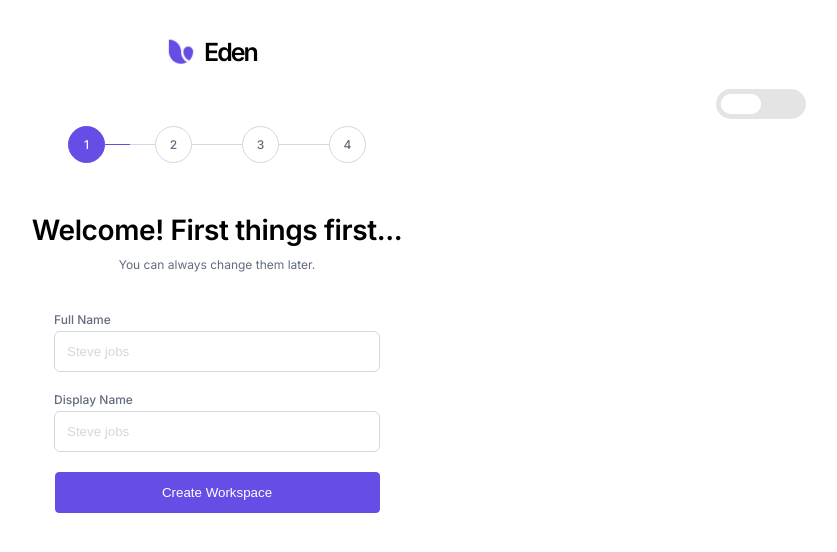
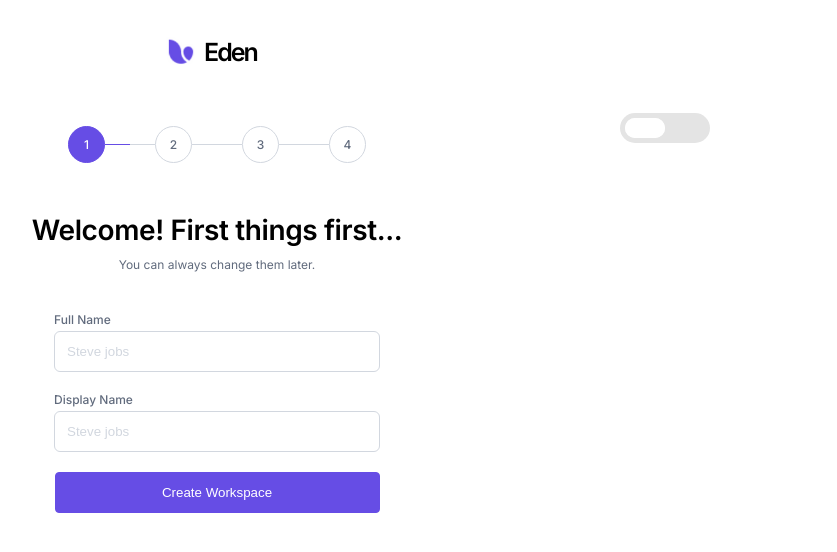
Before and after one commit to HitanshiMehta/CutshortOnboarding, a React (Create React App) app: page / in a window 1280 px wide. Shown: the top 552 px of the page, without its empty margins (423-1260 px from the left). Built offline with nearby package versions, Linux system fonts and the light colour scheme.

Commit message:
Media query added

```diff
--- a/src/components/ToggleDark/ToggleDark.scss
+++ b/src/components/ToggleDark/ToggleDark.scss
@@ -1,7 +1,8 @@
 .wrapper {
   position: absolute;
-  width: 15%;
+  width: 10%;
   height: 20%;
+  top: -1%;
   overflow-y: scroll;
   right: 0%;
 }
@@ -269,3 +270,10 @@ svg {
     transform: translateX(5rem);
   }
 }
+
+@media screen and (min-width: 600px) {
+  .wrapper {
+    width: 30%;
+    top: 4%;
+  }
+}
```
